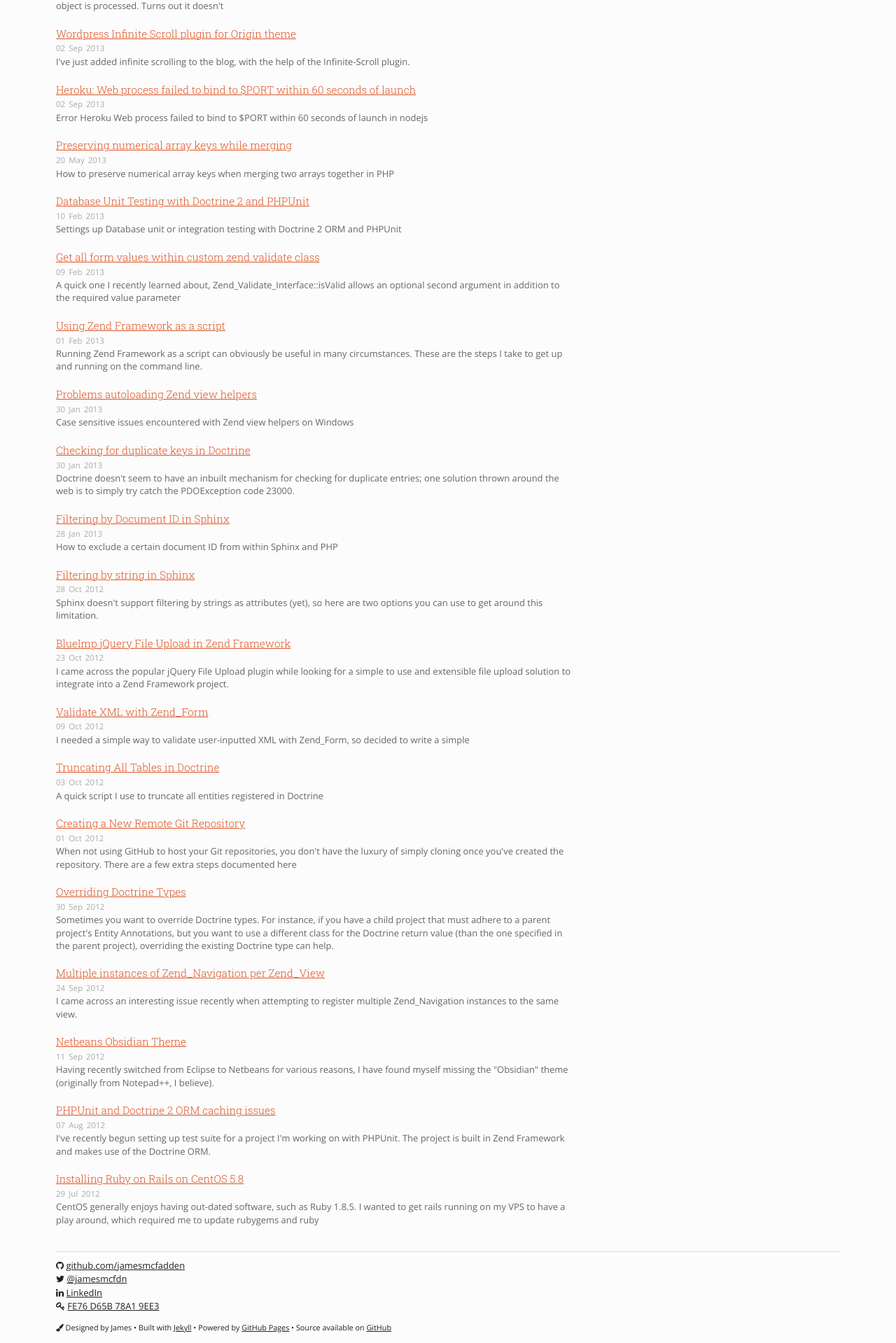
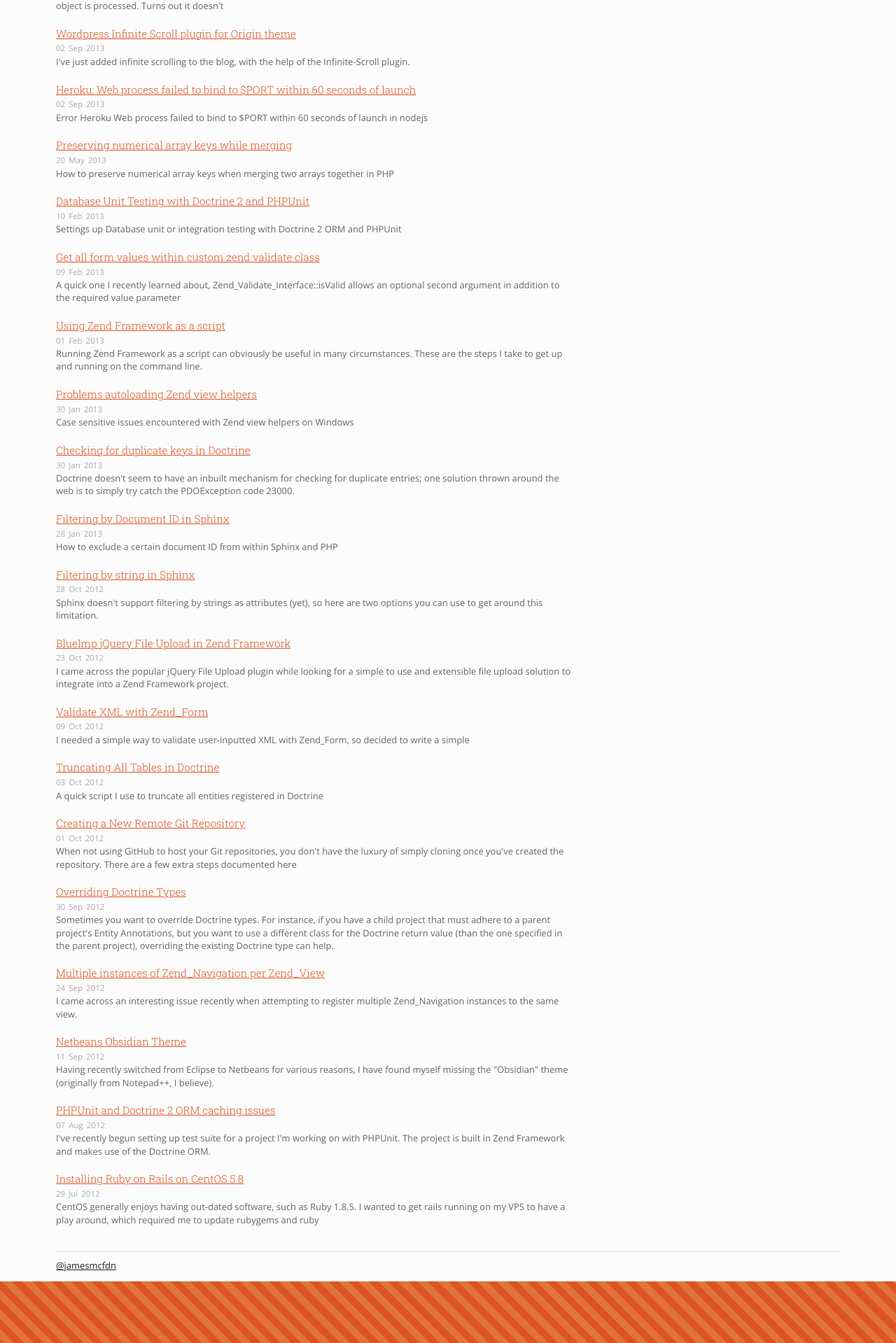
Before and after one commit to mcfdn/mcfdn.github.io, a Jekyll site: the page built from index.html, in a window 1280 px wide. Shown: the part 1136-3055 px from the top of the page at 70% size. Built offline with Jekyll 4.4.1, drawn with Linux system fonts in a browser that asks for light colours; comment, search, counter and statistics services are not loaded.

Commit message:
Update description and footer

```diff
--- a/_layouts/default.html
+++ b/_layouts/default.html
@@ -24,8 +24,9 @@
         <!-- Common stylesheet -->
         <link rel="stylesheet" href="/css/normalize.css" type="text/css" />
         <link rel="stylesheet" href="/css/grid.css" type="text/css" />
-        <link rel="stylesheet" href="/vendor/font-awesome/css/font-awesome.min.css">
         <link rel="stylesheet" href="/css/style.css" type="text/css" />
+
+        <script data-ad-client="ca-pub-7219757257832134" async src="https://pagead2.googlesyndication.com/pagead/js/adsbygoogle.js"></script>
     </head>
 
     <body>
@@ -49,11 +50,7 @@
                 <div class="twelve columns">
                     <div id="footer">
                         <ul id="contact">
-                            <li><i class="fa fa-github" aria-hidden="true"></i> <a href="https://github.com/jamesmcfadden">github.com/jamesmcfadden</a></li>
-                            <li><i class="fa fa-twitter" aria-hidden="true"></i> <a href="https://twitter.com/jamesmcfdn">@jamesmcfdn</a></li>
-                            <li><i class="fa fa-linkedin" aria-hidden="true"></i> <a href="http://www.linkedin.com/in/mcfdn">LinkedIn</a></li>
-                            <li><i class="fa fa-key" aria-hidden="true"></i> <a href="https://keybase.io/jamesmcfdn">FE76 D65B 78A1 9EE3</a></li>
-                            <li><i class="fa fa-paint-brush" aria-hidden="true"></i> Designed by James &bull; Built with <a href="http://jekyllrb.com">Jekyll</a> &bull; Powered by <a href="https://pages.github.com">GitHub Pages</a> &bull; Source available on <a href="https://github.com/jamesmcfadden/jamesmcfadden.github.io">GitHub</a></li>
+                            <li><a href="https://twitter.com/jamesmcfdn">@jamesmcfdn</a></li>
                         </ul>
                     </div>
                 </div>
--- a/css/style.css
+++ b/css/style.css
@@ -309,11 +309,6 @@
   list-style-type: none;
 }
 
-#footer #contact li:last-child {
-  margin-top: 10px;
-  font-size: smaller;
-}
-
 .fl {
   float: left;
 }
--- a/index.html
+++ b/index.html
@@ -1,6 +1,6 @@
 ---
 layout: default
-description: I'm a London based web developer. I write about software development, frameworks and APIs
+description: PHP, Laravel and other software things
 ---
 
 <div class="entry-list">
```
